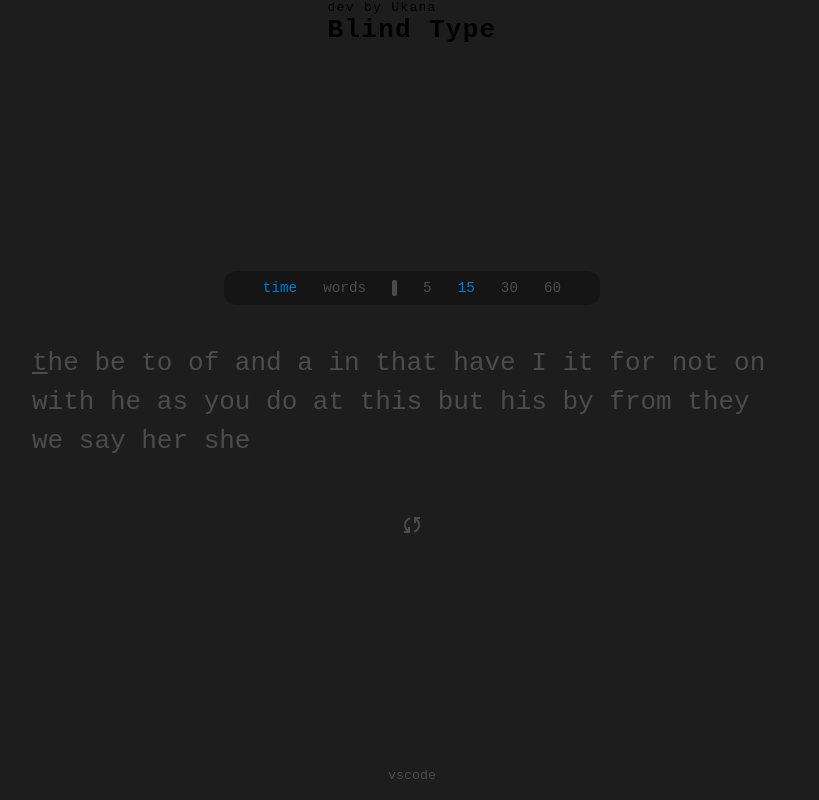
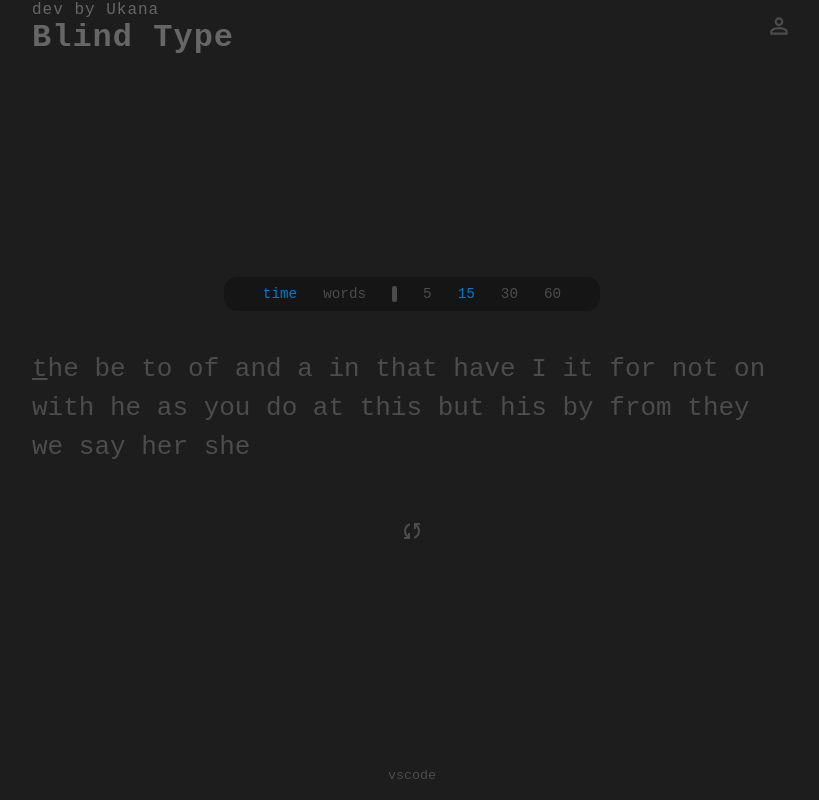
Before and after one commit to UkanaBastreet/blind-type, a React (Create React App) app in the folder src/: page / in a window 1280 px wide. Shown: the whole page, without its empty margins (228-1047 px from the left). Built offline with nearby package versions, Linux system fonts and the light colour scheme; the HTML template or start-up script is replaced by a standard one.

Commit message:
add icon to header

```diff
--- /dev/null
+++ b/src/shared/ui/icon/Icon.module.css
@@ -0,0 +1,14 @@
+.Icon {
+    cursor: pointer;
+}
+
+.Icon>svg {
+    width: 2rem;
+    height: 2rem;
+    transition: 0.3s;
+    fill: var(--sub-color);
+}
+
+.Icon>svg:hover {
+    fill: var(--text-color);
+}
--- /dev/null
+++ b/src/shared/ui/icon/Icon.tsx
@@ -0,0 +1,10 @@
+import type { FC, ReactNode } from "react";
+import styles from "./Icon.module.css";
+
+interface IconProps {
+  children?: ReactNode;
+}
+
+export const Icon: FC<IconProps> = ({ children }) => {
+  return <span className={styles.Icon}>{children}</span>;
+};
--- a/src/shared/widgets/Header/Header.tsx
+++ b/src/shared/widgets/Header/Header.tsx
@@ -1,10 +1,21 @@
 import { type FC } from "react";
+import PersonIcon from "../../assets/person.svg?react";
+import styles from "./Header.module.css";
+import { Button } from "../../ui/Button/Button";
+import { Icon } from "../../ui/icon/Icon";
 
 export const Header: FC = () => {
   return (
-    <header className="Header">
-      <span className="description">dev by Ukana</span>
-      <h1>Blind Type</h1>
+    <header className={styles.Header}>
+      <div className="logo">
+        <span className="description">dev by Ukana</span>
+        <h1>Blind Type</h1>
+      </div>
+      <div className="user">
+        <Icon>
+          <PersonIcon />
+        </Icon>
+      </div>
     </header>
   );
 };
```
